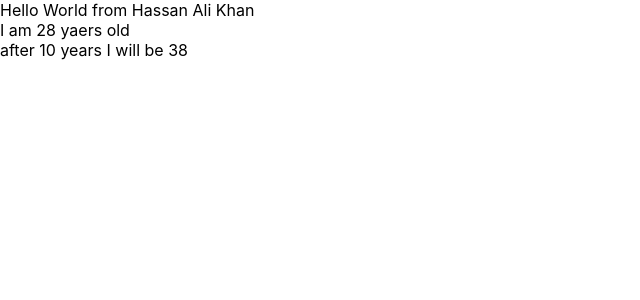
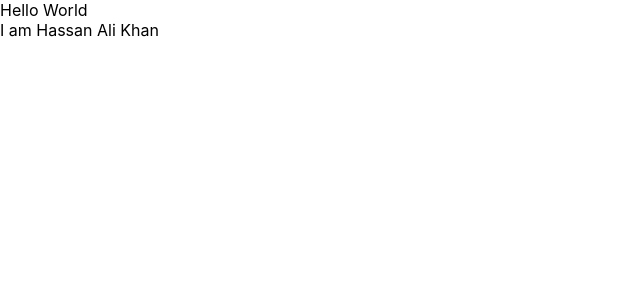
Before and after one commit to hassan-ak/bootcamp2020c03, a React (Create React App) app: page / in a window 1280 px wide. Shown: the top 300 px of the page, without its empty margins (0-640 px from the left). Built offline with nearby package versions, Linux system fonts and the light colour scheme.

Commit message:
use props with de-structurig

```diff
--- a/public/index.html
+++ b/public/index.html
@@ -24,7 +24,7 @@
       work correctly both with client-side routing and a non-root public URL.
       Learn how to configure a non-root public URL by running `npm run build`.
     -->
-    <title>Learn React</title>
+    <title>Bootcamp2020 Class03</title>
   </head>
   <body>
     <noscript>You need to enable JavaScript to run this app.</noscript>
--- a/src/App.js
+++ b/src/App.js
@@ -1,20 +1,45 @@
 import './App.css';
 
 // Step 02 using props to display some data
-function App(props) {
+function App({name}) {
   return (
     <div>
-      {/* using simple props */}
-      Hello World from {props.name}
-      <br/>
-      {/* using number in props as a string */}
-      I am {props.age} yaers old
-      <br/>
-      {/* using number in props as a integer */}
-      after 10 years I will be {props.age1+10}
+      Hello World
+      {/*
+      We can Pass Any thing while calling a function. This is an Example
+      <CustomButton
+        green={true}                                  boolean
+        width={64}                                    number
+        options={{ awesome: "yes", disabled: "no" }}  dictionary
+        onClick={doStuffFunc}                         function
+      />
+       */}
+      {/*
+       Every Thing in a function call is not string
+       <Sidebar hidden="false"/>                      This is a string
+      <Sidebar hidden={false}/>                       This is value false
+    */}
+    <br/>
+    I am {name}
     </div>
   );
 }
+
+// // Step 02 using props to display some data
+// function App(props) {
+//   return (
+//     <div>
+//       {/* using simple props */}
+//       Hello World from {props.name}
+//       <br/>
+//       {/* using number in props as a string */}
+//       I am {props.age} yaers old
+//       <br/>
+//       {/* using number in props as a integer */}
+//       after 10 years I will be {props.age1+10}
+//     </div>
+//   );
+// }
 
 // // Step 01 displaying some text using app.js
 // function App() {
--- a/src/index.js
+++ b/src/index.js
@@ -5,7 +5,7 @@ import App from './App';
 
 ReactDOM.render(
   <React.StrictMode>
-    <App name="Hassan Ali Khan" age="28" age1={28}/>
+    <App name="Hassan Ali Khan"/>
   </React.StrictMode>,
   document.getElementById('root')
 );
```
